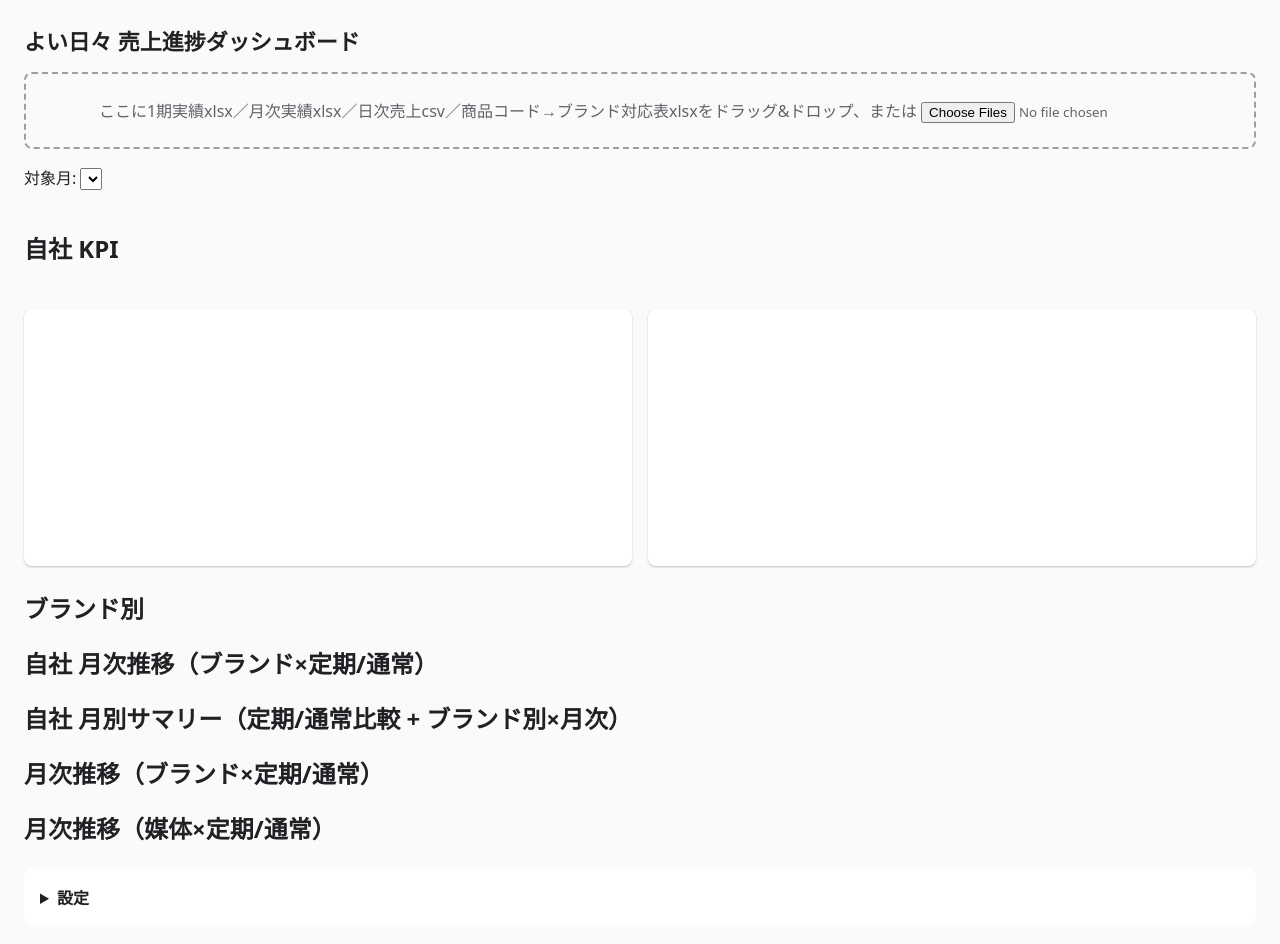
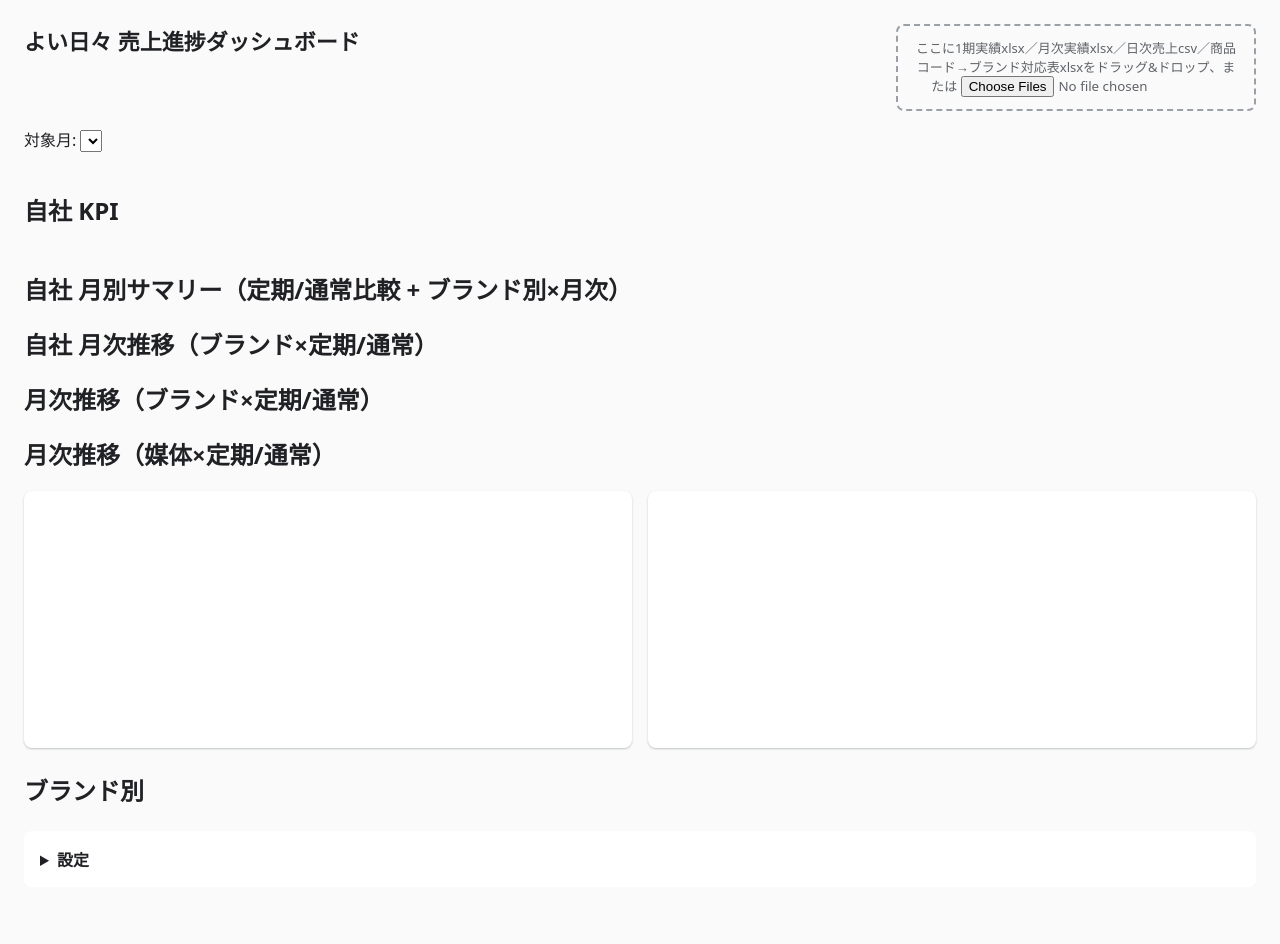
Before and after one commit to a-ushimaru-commits/yoihibiDB, a website with bundled scripts: page dashboard.html in a window 1280 px wide. After the commit the page ends 911 px from the top, so only its background shows below. Built offline with nearby package versions, Linux system fonts and the light colour scheme.

Commit message:
style: move dropzone to the top-right and reorder sections (自社KPI -> 自社月別サマリー -> pivots -> charts/tables)

```diff
--- a/css/styles.css
+++ b/css/styles.css
@@ -1,7 +1,9 @@
 * { box-sizing: border-box; font-family: 'Noto Sans JP', system-ui, sans-serif; }
 body { margin: 0; padding: 24px; background: #fafafa; color: #202124; }
-h1 { font-size: 22px; margin: 0 0 16px; }
-.dropzone { border: 2px dashed #9aa0a6; border-radius: 8px; padding: 24px; text-align: center; margin-bottom: 16px; color: #5f6368; }
+h1 { font-size: 22px; margin: 0; }
+.header-row { display: flex; justify-content: space-between; align-items: flex-start; gap: 24px; flex-wrap: wrap; margin-bottom: 16px; }
+.dropzone { border: 2px dashed #9aa0a6; border-radius: 8px; padding: 12px 16px; text-align: center; color: #5f6368; font-size: 13px; }
+.header-row .dropzone { flex: 0 0 360px; margin-bottom: 0; }
 .dropzone.dragover { border-color: #1a73e8; background: #e8f0fe; }
 .month-selector { margin-bottom: 16px; }
 .kpi-row { display: flex; gap: 16px; margin-bottom: 24px; flex-wrap: wrap; }
--- a/dashboard.html
+++ b/dashboard.html
@@ -6,11 +6,12 @@
 <link rel="stylesheet" href="css/styles.css">
 </head>
 <body>
-<h1>よい日々 売上進捗ダッシュボード</h1>
-
-<div id="dropzone" class="dropzone">
-  ここに1期実績xlsx／月次実績xlsx／日次売上csv／商品コード→ブランド対応表xlsxをドラッグ&ドロップ、または
-  <input type="file" id="fileInput" multiple accept=".xlsx,.csv">
+<div class="header-row">
+  <h1>よい日々 売上進捗ダッシュボード</h1>
+  <div id="dropzone" class="dropzone">
+    ここに1期実績xlsx／月次実績xlsx／日次売上csv／商品コード→ブランド対応表xlsxをドラッグ&ドロップ、または
+    <input type="file" id="fileInput" multiple accept=".xlsx,.csv">
+  </div>
 </div>
 <p id="status"></p>
 <div id="warnings"></div>
@@ -26,6 +27,18 @@
 <h2>自社 KPI</h2>
 <div id="ownChannelKpiRow" class="kpi-row"></div>
 
+<h2>自社 月別サマリー（定期/通常比較 + ブランド別×月次）</h2>
+<div id="ownChannelMonthlySummary"></div>
+
+<h2>自社 月次推移（ブランド×定期/通常）</h2>
+<div id="ownChannelBrandMonthlyPivot"></div>
+
+<h2>月次推移（ブランド×定期/通常）</h2>
+<div id="brandMonthlyPivot"></div>
+
+<h2>月次推移（媒体×定期/通常）</h2>
+<div id="channelMonthlyPivot"></div>
+
 <div class="chart-row">
   <div class="chart-card"><canvas id="trendChart" height="220"></canvas></div>
   <div class="chart-card"><canvas id="dailyChart" height="220"></canvas></div>
@@ -34,18 +47,6 @@
 <div id="channelTable"></div>
 <h2>ブランド別</h2>
 <div id="brandTable"></div>
-
-<h2>自社 月次推移（ブランド×定期/通常）</h2>
-<div id="ownChannelBrandMonthlyPivot"></div>
-
-<h2>自社 月別サマリー（定期/通常比較 + ブランド別×月次）</h2>
-<div id="ownChannelMonthlySummary"></div>
-
-<h2>月次推移（ブランド×定期/通常）</h2>
-<div id="brandMonthlyPivot"></div>
-
-<h2>月次推移（媒体×定期/通常）</h2>
-<div id="channelMonthlyPivot"></div>
 
 <details class="settings-panel">
   <summary>設定</summary>
```
